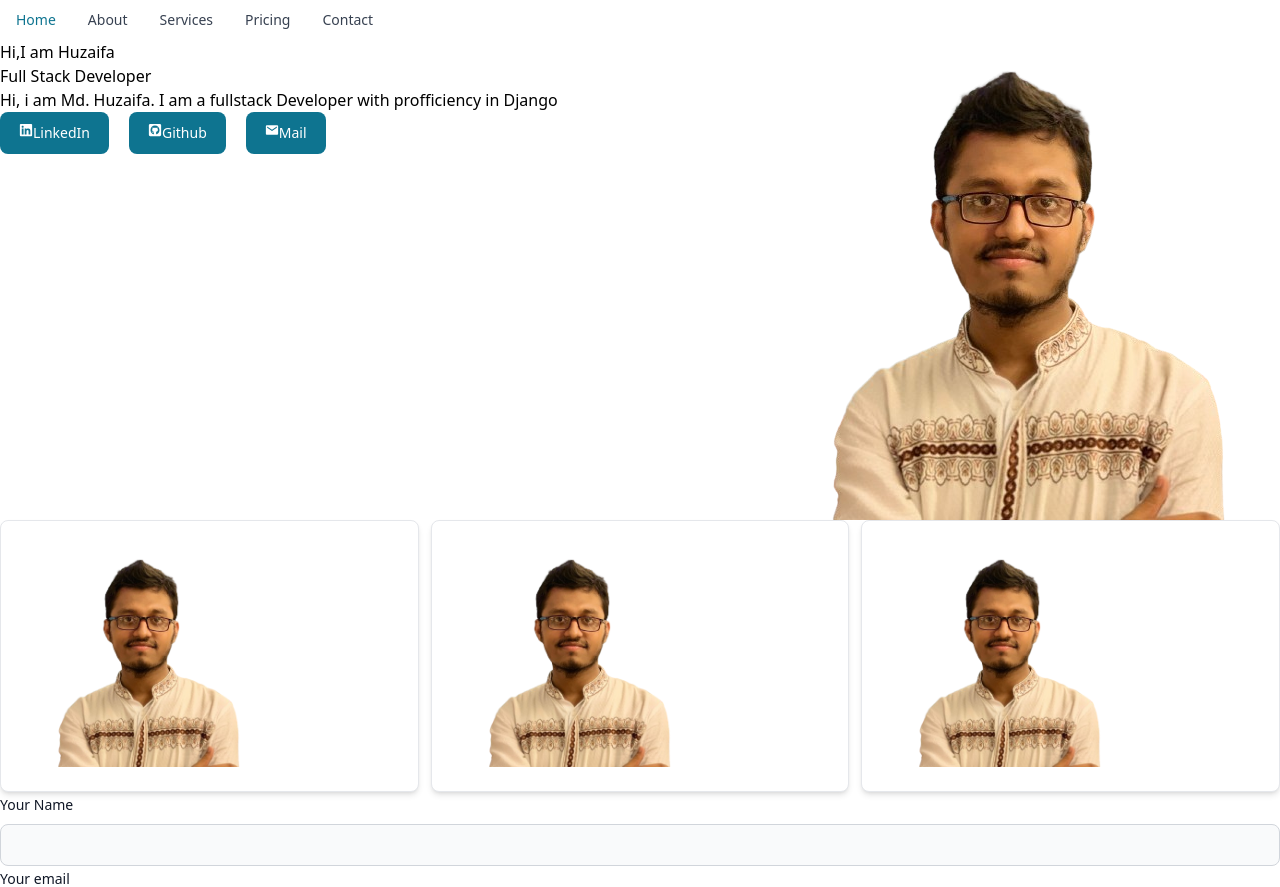
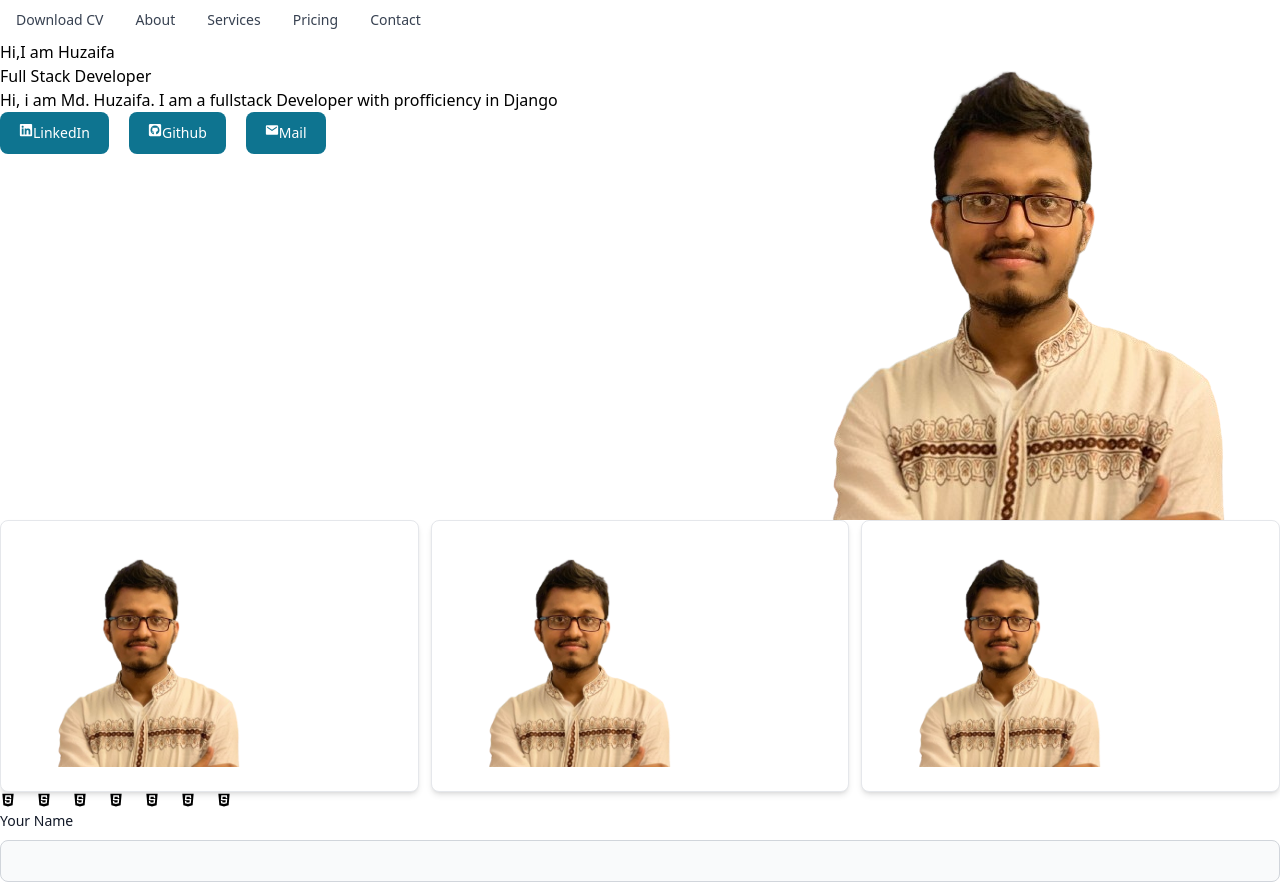
Before and after one commit to 434huzaifa/portfolio, a React (Vite) app: page / in a window 1280 px wide. Shown: the top 887 px of the page. Built offline with nearby package versions, Linux system fonts and the light colour scheme.

Commit message:
TEechStack Added

```diff
--- a/src/App.jsx
+++ b/src/App.jsx
@@ -2,16 +2,18 @@ import Contact from './Contact'
 import Hero from './Hero'
 import NavBar from './NavBar'
 import Projects from './Projects'
+import TechStack from './TechStack'
 
 function App() {
 
   return (
-    <>
+    <div className='max-w-screen-xl mx-auto '>
     <NavBar></NavBar>
     <Hero></Hero>
     <Projects></Projects>
+    <TechStack></TechStack>
     <Contact></Contact>
-    </>
+    </div>
   )
 }
 
--- a/src/NavBar.jsx
+++ b/src/NavBar.jsx
@@ -5,8 +5,9 @@ const NavBar = () => {
         <Navbar fluid rounded>
       <Navbar.Toggle />
       <Navbar.Collapse>
-        <Navbar.Link href="#" active>
-          Home
+
+        <Navbar.Link href="/Huzaifa_Full_Stack.pdf" download="Huzaifa_Full_Stack.pdf">
+          Download CV
         </Navbar.Link>
         <Navbar.Link  href="#">
           About
--- /dev/null
+++ b/src/TechStack.jsx
@@ -0,0 +1,17 @@
+import { DiJavascript } from "react-icons/di";
+const TechStack = () => {
+    return (
+        <div className="flex gap-5">
+            <DiJavascript />
+            <DiJavascript />
+            <DiJavascript />
+            <DiJavascript />
+            <DiJavascript />
+            <DiJavascript />
+            <DiJavascript />
+
+        </div>
+    );
+};
+
+export default TechStack;
```
Also changed, not shown: 1 other file (tests, documents, lock files or other folders).
